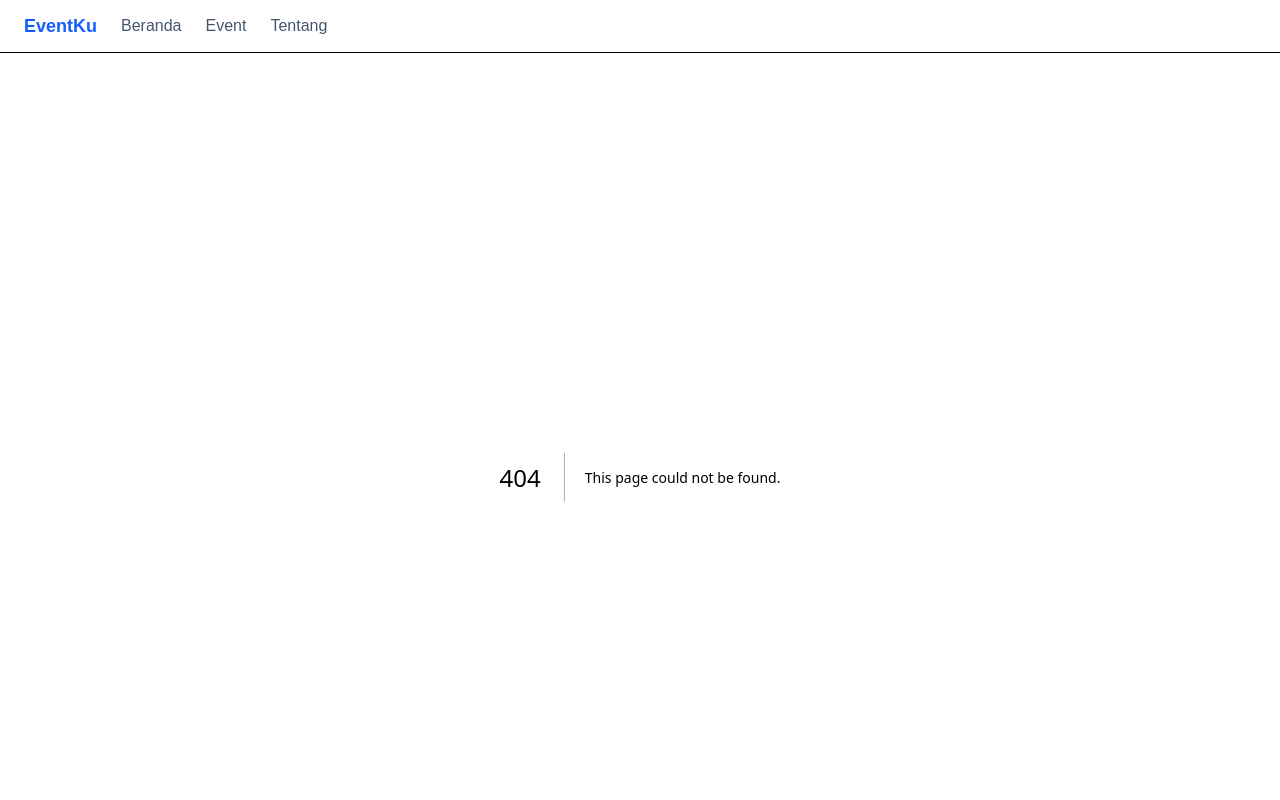
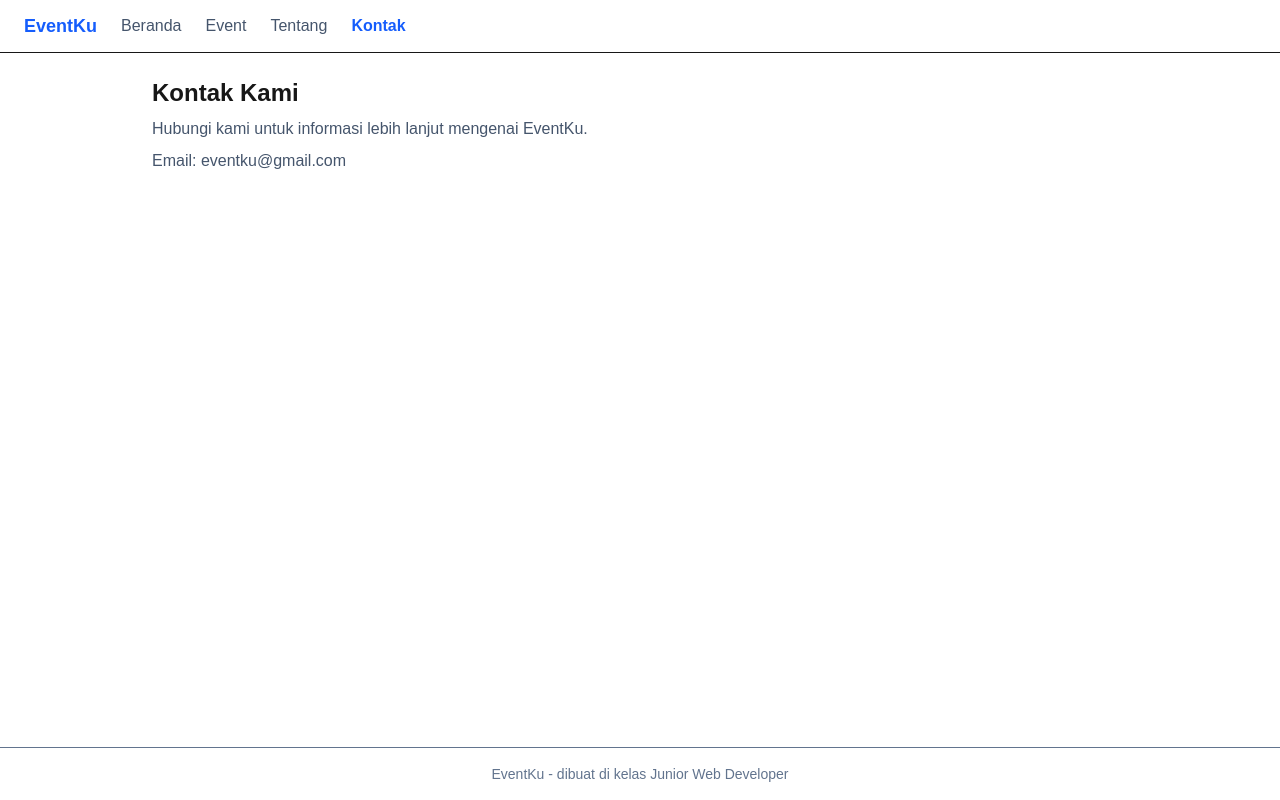
Before and after one commit to silpirpl01-debug/latihan_nextjs, a Next.js app: page /kontak in a window 1280 px wide. Before the commit this address had no page. Shown: the top 800 px of the page. Built offline with nearby package versions, Linux system fonts and the light colour scheme.

Commit message:
Tambah menu dan halaman kontak

```diff
--- /dev/null
+++ b/app/kontak/page.tsx
@@ -0,0 +1,15 @@
+export default function Kontak() {
+  return (
+    <div>
+      <h1 className="text-2xl font-bold">Kontak Kami</h1>
+
+      <p className="mt-2 text-slate-600">
+        Hubungi kami untuk informasi lebih lanjut mengenai EventKu.
+      </p>
+
+      <p className="mt-2 text-slate-600">
+        Email: eventku@gmail.com
+      </p>
+    </div>
+  );
+}
--- a/components/components/Navbar.tsx
+++ b/components/components/Navbar.tsx
@@ -1,4 +1,5 @@
 "use client";
+
 import Link from "next/link";
 import { usePathname } from "next/navigation";
 
@@ -6,13 +7,18 @@ const menu = [
   { href: "/", teks: "Beranda" },
   { href: "/event", teks: "Event" },
   { href: "/tentang", teks: "Tentang" },
+  { href: "/kontak", teks: "Kontak" },
 ];
 
 export default function Navbar() {
   const pathname = usePathname();
+
   return (
     <nav className="flex items-center gap-6 border-b bg-white px-6 py-3">
-      <span className="text-lg font-bold text-blue-600">EventKu</span>
+      <span className="text-lg font-bold text-blue-600">
+        EventKu
+      </span>
+
       {menu.map((m) => (
         <Link
           key={m.href}
```
